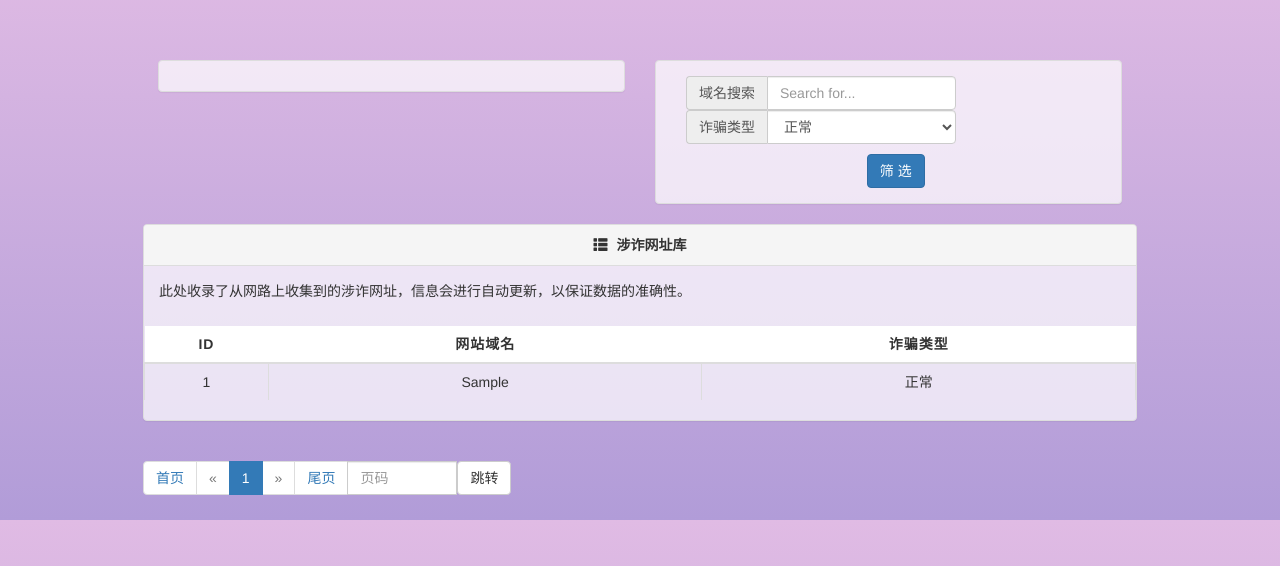
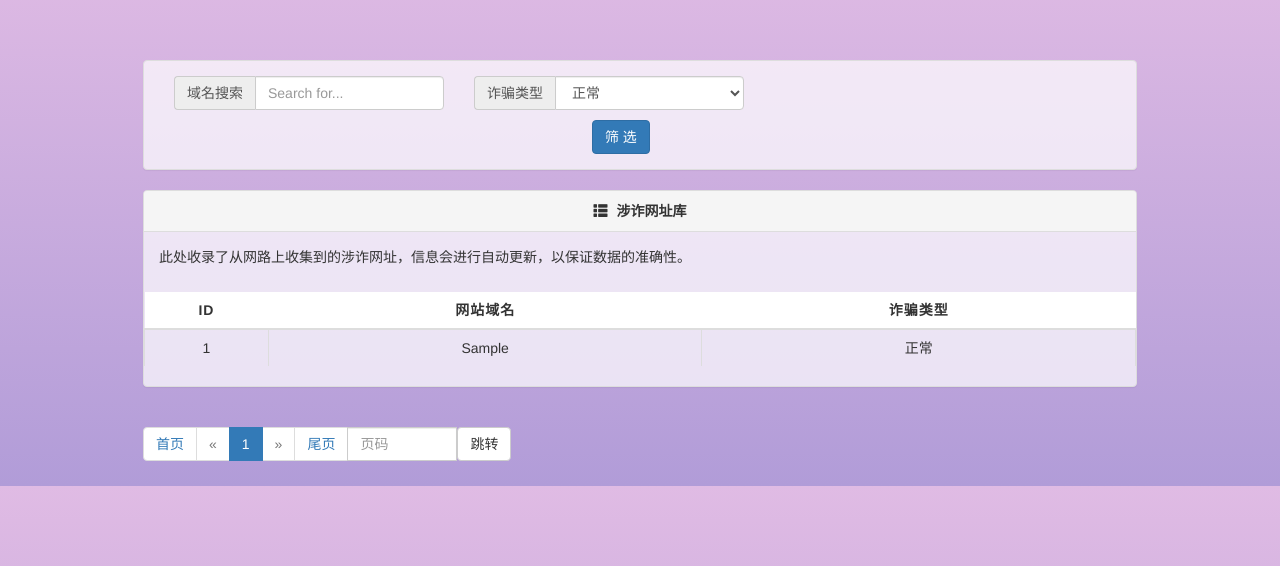
Before and after one commit to duuook/Anti-Fraud-Situational-Awareness, a Django app: page /fraud_ip/ in a window 1280 px wide. Shown: the part 50-616 px from the top of the page. Run offline with Django 4.2, Linux system fonts and the light colour scheme; tables that the repository leaves empty hold one stand-in row (values such as "Sample post"); some libraries are stand-ins or nearby versions.

Commit message:
在信息库展示页面移除表图占比

```diff
--- a/SE/templates/fraud_ip_list.html
+++ b/SE/templates/fraud_ip_list.html
@@ -9,15 +9,6 @@
 {% block content %}
     <div style="margin-top: 40px">
         <div id="table-container" class="container">
-            <div class="col-md-6">
-                <div class="panel panel-default">
-                    <div class="panel-body">
-
-                    </div>
-                </div>
-            </div>
-
-            <div class="col-md-6">
             <div class="panel panel-default">
                 <div class="panel-body">
                     <form method="get">
@@ -43,7 +34,6 @@
                             筛 选
                         </button>
                     </form>
-                    </div>
                 </div>
             </div>
         </div>
```
Also changed, not shown: SE/templates/fraud_email_list.html (+0 -10 lines), SE/templates/fraud_phone_number_list.html (+1 -9 lines). Lines whose indentation alone changed are shown as unchanged.
